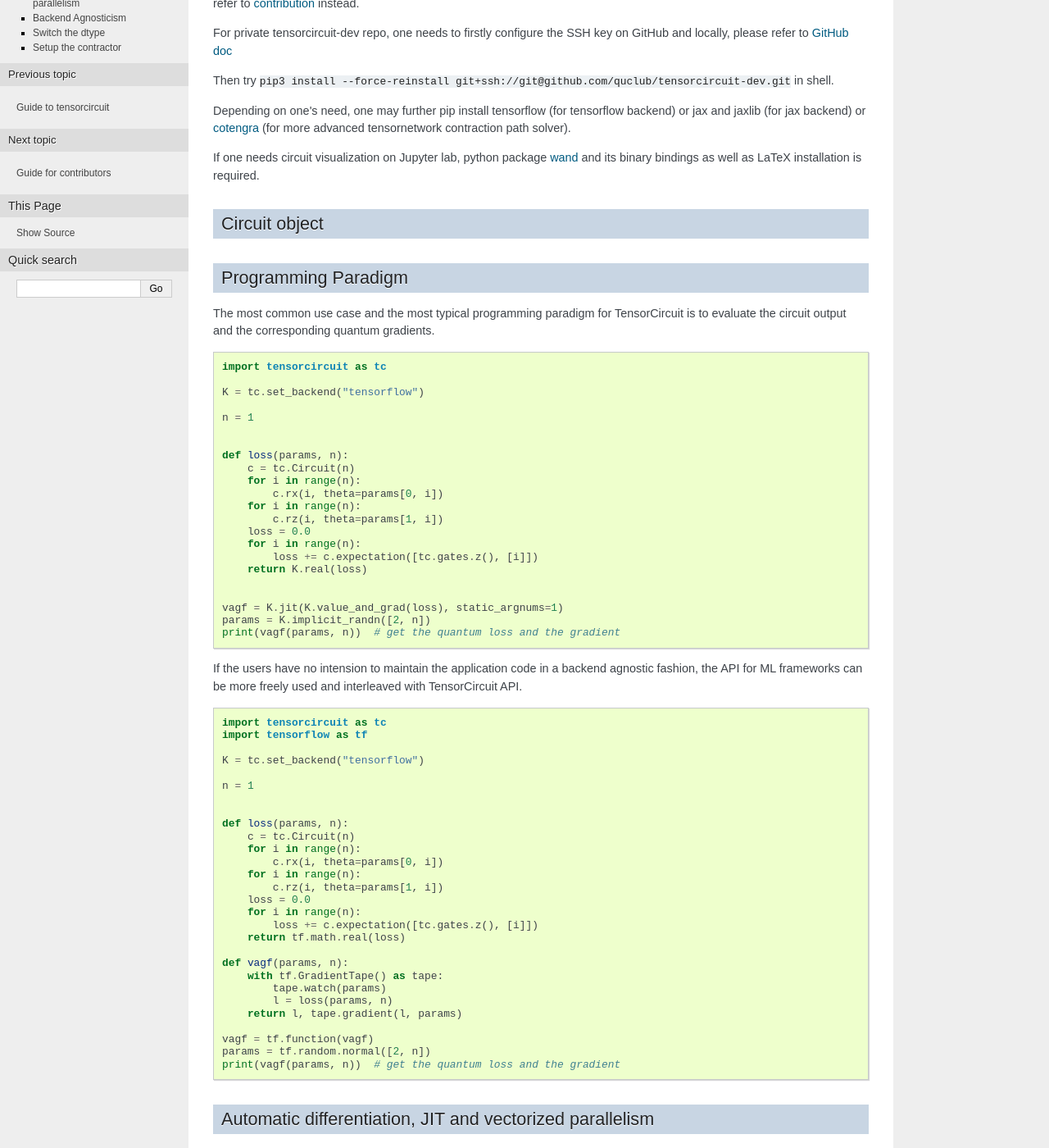
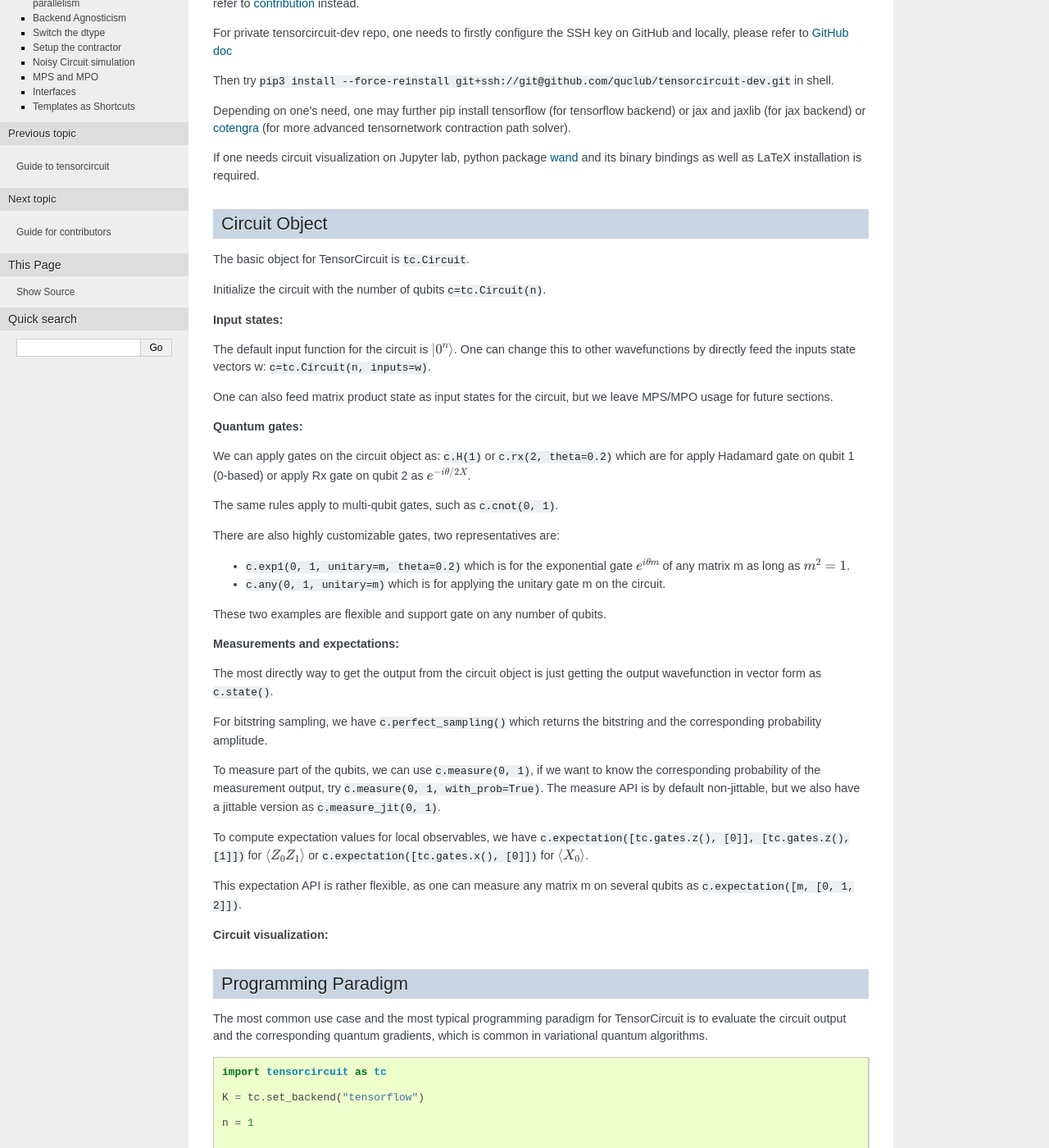
Before and after one commit to tencent-quantum-lab/tensorcircuit, a Sphinx documentation site: the page built from docs/source/quickstart.rst, in a window 1280 px wide and 1400 px high, scrolled down 203 px. Shown: the whole window at 82% size. Built offline with Sphinx 7.4.7, drawn with Linux system fonts in a browser that asks for light colours; some of the changed text lies outside the part shown.

Commit message:
quick state doc and add reshape2 method in backend

```diff
--- a/docs/source/quickstart.rst
+++ b/docs/source/quickstart.rst
@@ -16,14 +16,52 @@ Depending on one's need, one may further pip install tensorflow (for tensorflow
 If one needs circuit visualization on Jupyter lab, python package `wand <https://docs.wand-py.org/en/0.6.7/>`__ and its binary bindings as well as LaTeX installation is required.
 
 
-Circuit object
+Circuit Object
 ------------------
+
+The basic object for TensorCircuit is ``tc.Circuit``.
+
+Initialize the circuit with the number of qubits ``c=tc.Circuit(n)``.
+
+**Input states:**
+
+The default input function for the circuit is :math:`\vert 0^n \rangle`. One can change this to other wavefunctions by directly feed the inputs state vectors w: ``c=tc.Circuit(n, inputs=w)``.
+
+One can also feed matrix product state as input states for the circuit, but we leave MPS/MPO usage for future sections.
+
+**Quantum gates:**
+
+We can apply gates on the circuit object as: ``c.H(1)`` or ``c.rx(2, theta=0.2)`` which are for apply Hadamard gate on qubit 1 (0-based) or apply Rx gate on qubit 2 as :math:`e^{-i\theta/2 X}`.
+
+The same rules apply to multi-qubit gates, such as ``c.cnot(0, 1)``.
+
+There are also highly customizable gates, two representatives are:
+
+- ``c.exp1(0, 1, unitary=m, theta=0.2)`` which is for the exponential gate :math:`e^{i\theta m}` of any matrix m as long as :math:`m^2=1`.
+
+- ``c.any(0, 1, unitary=m)`` which is for applying the unitary gate m on the circuit.
+
+These two examples are flexible and support gate on any number of qubits.
+
+**Measurements and expectations:**
+
+The most directly way to get the output from the circuit object is just getting the output wavefunction in vector form as ``c.state()``.
+
+For bitstring sampling, we have ``c.perfect_sampling()`` which returns the bitstring and the corresponding probability amplitude.
+
+To measure part of the qubits, we can use ``c.measure(0, 1)``, if we want to know the corresponding probability of the measurement output, try ``c.measure(0, 1, with_prob=True)``. The measure API is by default non-jittable, but we also have a jittable version as ``c.measure_jit(0, 1)``.
+
+To compute expectation values for local observables, we have ``c.expectation([tc.gates.z(), [0]], [tc.gates.z(), [1]])`` for :math:`\langle Z_0Z_1 \rangle` or ``c.expectation([tc.gates.x(), [0]])`` for :math:`\langle X_0 \rangle`.
+
+This expectation API is rather flexible, as one can measure any matrix m on several qubits as ``c.expectation([m, [0, 1, 2]])``.
+
+**Circuit visualization:**
 
 
 Programming Paradigm
 -------------------------
 
-The most common use case and the most typical programming paradigm for TensorCircuit is to evaluate the circuit output and the corresponding quantum gradients.
+The most common use case and the most typical programming paradigm for TensorCircuit is to evaluate the circuit output and the corresponding quantum gradients, which is common in variational quantum algorithms.
 
 .. code-block:: python
 
@@ -144,3 +182,23 @@ Setup the contractor
 TensorCircuit is a tensornetwork contraction based quantum circuit simulator. A contractor is for searching the optimal contraction path of the circuit tensornetwork.
 
 There are various advanced contractor provided by the third-party packages, such as `opt-einsum <https://github.com/dgasmith/opt_einsum>`__ and `cotengra <https://github.com/jcmgray/cotengra>`__.
+
+
+Noisy Circuit simulation
+----------------------------
+
+**Monte Carlo State Simulator:**
+
+**Density Matrix Simulator:**
+
+
+MPS and MPO
+----------------
+
+
+Interfaces
+-------------
+
+
+Templates as Shortcuts
+------------------------
```
Also changed, not shown: CHANGELOG.md (+6 -0 lines), 3 other files.
